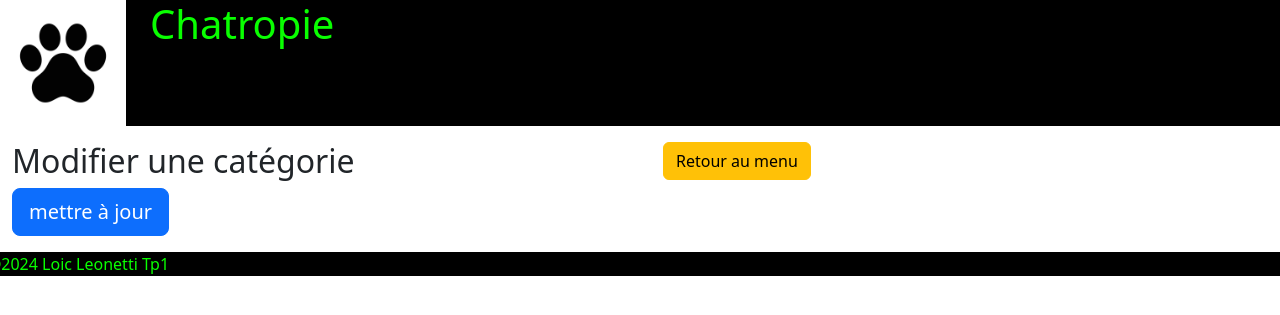
After one commit to LoicLeonetti/2066177_TravailPratiqueWeb, a Symfony app: template templates/adminModifierCategorie.html.twig in a window 1280 px wide. The commit adds this page. Shown: the top 315 px of the page. Run offline with Twig, Linux system fonts and the light colour scheme; the template is opened without the code that fills it, so the values that code supplies are empty; some libraries are stand-ins or nearby versions.

Commit message:
Added Modification Categorie

```diff
--- a/templates/adminMenu.html.twig
+++ b/templates/adminMenu.html.twig
@@ -14,7 +14,7 @@
 
 		<div class="col-2">
 			<a href="{{path('adminAjouterCategorie')}}"><button class="btn btn-primary my-2">Ajouter Catégorie</button></a>
-			<a><button class="btn btn-primary my-2">Modifier Catégorie</button></a>
+			<a href="{{path('adminModifierCategorie')}}"><button class="btn btn-primary my-2">Modifier Catégorie</button></a>
 			<a href="{{path('adminAjouterProduit')}}"><button class="btn btn-primary my-2">Ajouter Produit</button></a>
 			<a><button class="btn btn-primary my-2">Modifier Produit</button></a>
 			<a href="{{path('adminRapportVentes')}}"><button class="btn btn-primary my-2" >Rapport Ventes</button></a>
--- /dev/null
+++ b/templates/adminModifierCategorie.html.twig
@@ -0,0 +1,28 @@
+{% extends('baseAdmin.html.twig') %}
+
+{% block body %}
+
+	<!-- Nom: Loic Leonetti -->
+	<!-- Date: 2024-04-17   -->
+		<div>
+	{{ include('commun/ZoneFlash.html.twig') }}
+	</div>
+		<div class='container row my-3'> <div class="col-7">
+			<h2>Modifier une catégorie</h2>
+			<form method='POST'>
+
+                {% for c in categories %}
+                    <input type='text' name='{{c.id}}' value='{{c.description}}'/><br>
+                {% endfor %}
+				<input type='submit' value='mettre à jour' class="btn btn-lg btn-primary"/>
+			</form>
+		</div>
+		<div class="col-4">
+			<a href="{{path('adminMenu')}}">
+				<button class="btn btn-warning">Retour au menu</button>
+			</a>
+		</div>
+
+
+	</div>
+{% endblock %}
```
Also changed, not shown: src/Controller/AdminController.php (+43 -18 lines).
